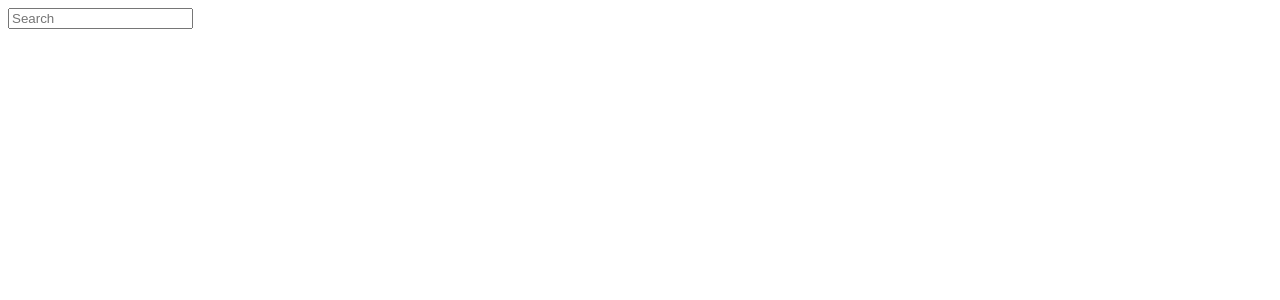
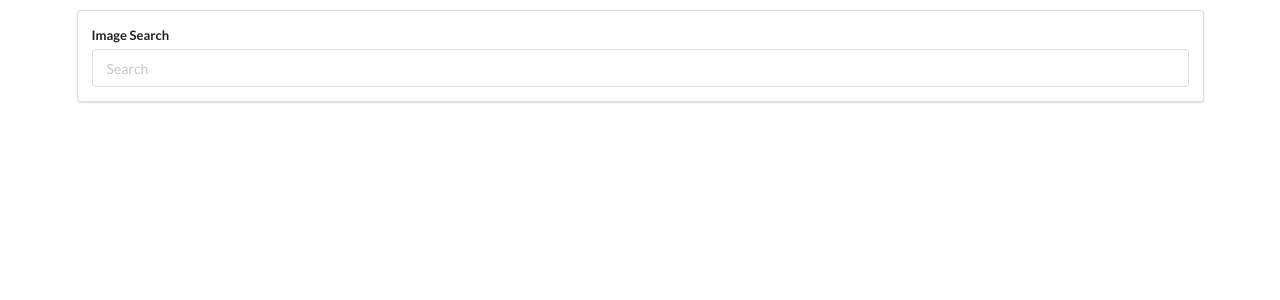
Before and after one commit to scroft001/ImageSearch, a React (Create React App) app in the folder pics/: page / in a window 1280 px wide. Shown: the top 300 px of the page. Built offline with nearby package versions, Linux system fonts and the light colour scheme.

Commit message:
Semantic UI CSS added

```diff
--- a/pics/public/index.html
+++ b/pics/public/index.html
@@ -10,6 +10,7 @@
       content="Web site created using create-react-app"
     />
     <link rel="apple-touch-icon" href="%PUBLIC_URL%/logo192.png" />
+    <link rel="stylesheet" href="https://cdnjs.cloudflare.com/ajax/libs/semantic-ui/2.4.1/semantic.min.css" integrity="sha512-8bHTC73gkZ7rZ7vpqUQThUDhqcNFyYi2xgDgPDHc+GXVGHXq+xPjynxIopALmOPqzo9JZj0k6OqqewdGO3EsrQ==" crossorigin="anonymous" referrerpolicy="no-referrer" />
     <!--
       manifest.json provides metadata used when your web app is installed on a
       user's mobile device or desktop. See https://developers.google.com/web/fundamentals/web-app-manifest/
--- a/pics/src/components/App.js
+++ b/pics/src/components/App.js
@@ -3,7 +3,7 @@
 
 const App = () => {
     return (
-        <div>
+        <div className='ui container' style={{marginTop: '10px'}}>
             <SearchBar />
         </div>
 
--- a/pics/src/components/SearchBar.js
+++ b/pics/src/components/SearchBar.js
@@ -3,9 +3,12 @@
 class SearchBar extends React.Component {
     render() {
         return(
-            <div>
-                <form>
-                    <input type="text" placeholder="Search" />
+            <div className='ui segment'>
+                <form className='ui form'>
+                    <div className='field'>
+                        <label>Image Search</label>
+                        <input type="text" placeholder="Search" />
+                    </div>
                 </form>
             </div>
         );
```
